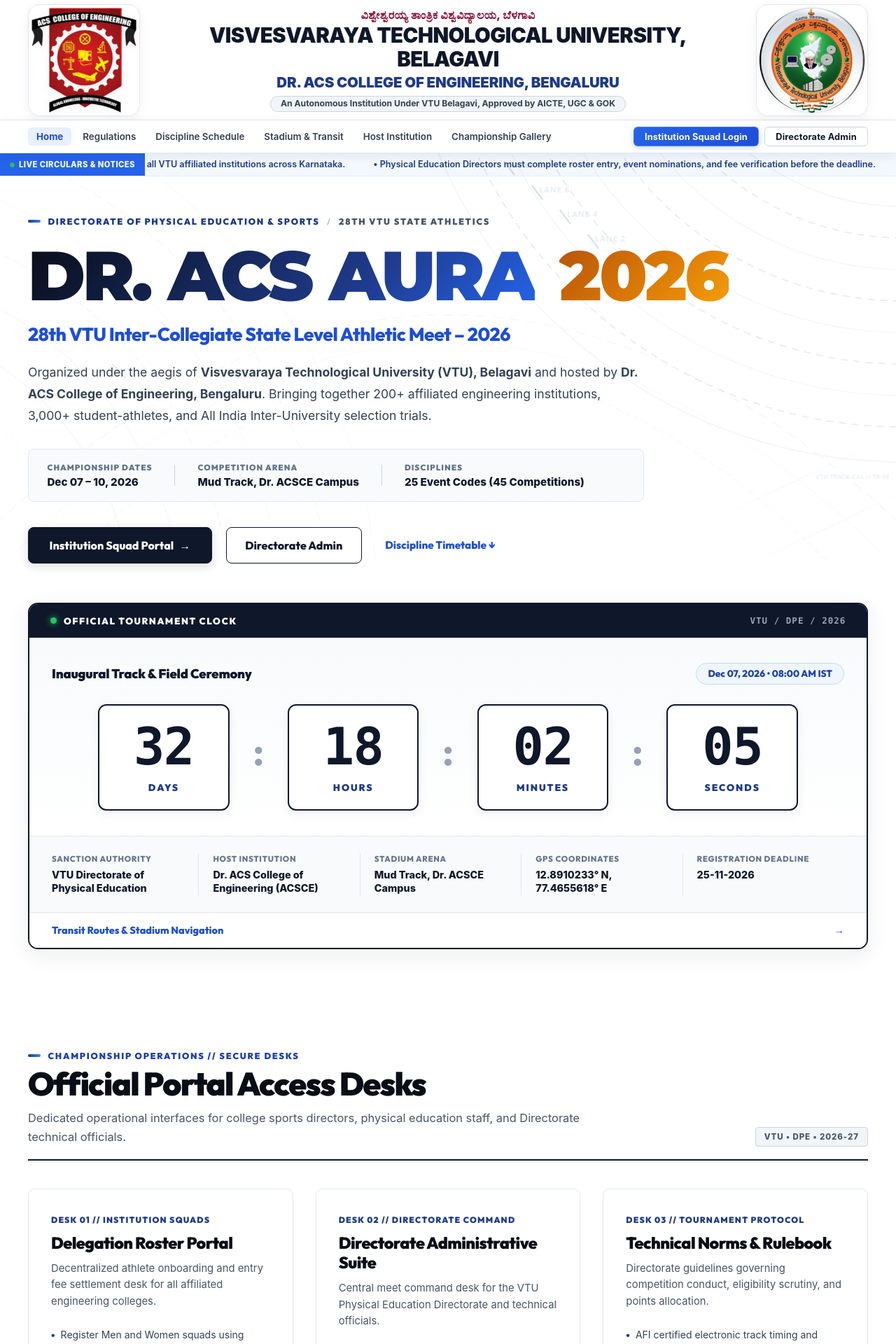
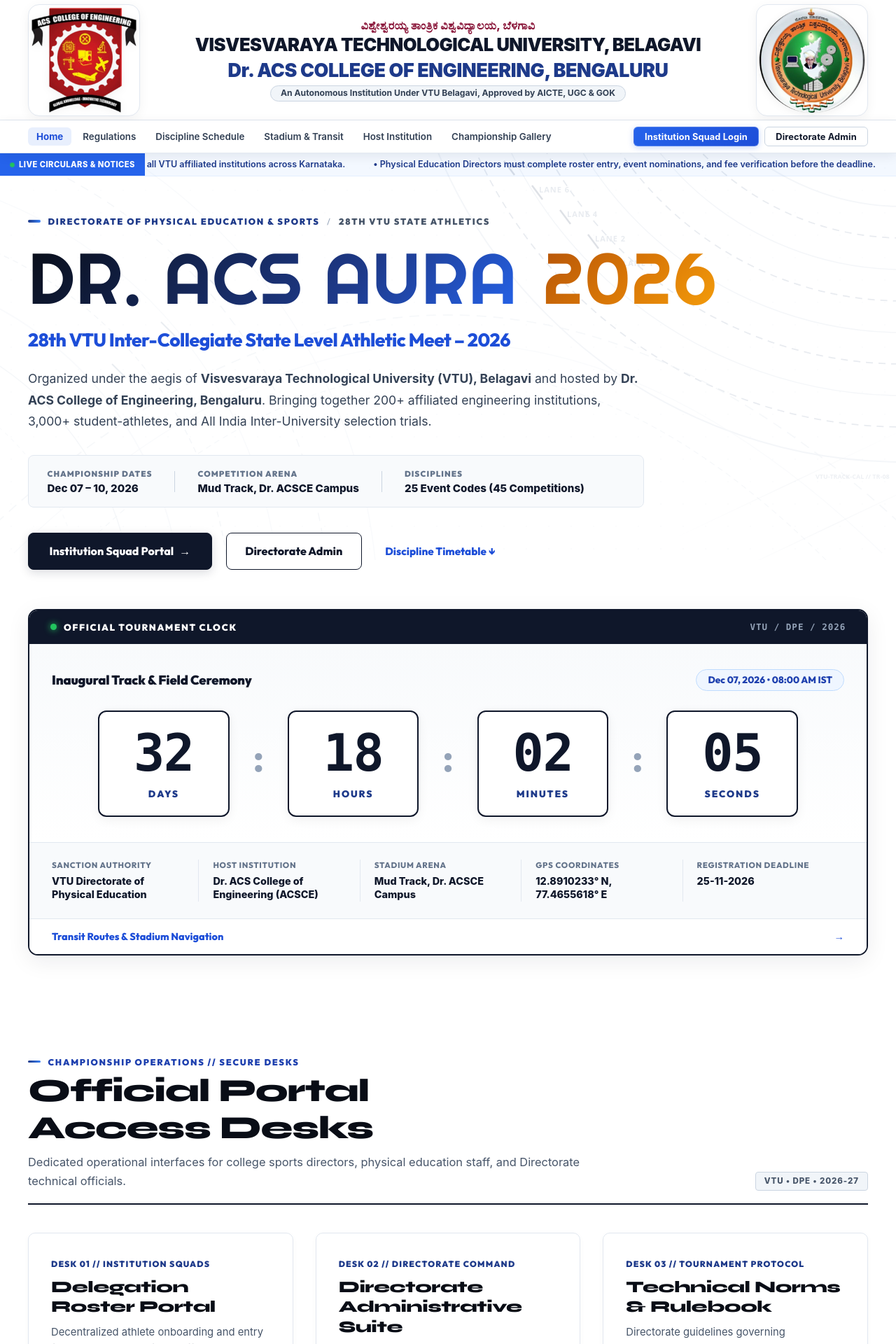
Before and after one commit to ganeshak11/vtu-athletics, a Next.js app in the folder frontend/web/: page / in a window 1280 px wide. Shown: the top 1920 px of the page at 70% size. Built offline with nearby package versions, Linux system fonts and the light colour scheme.

Commit message:
Apply curvy font to DR ACS AURA & section headings, and enlarge Dr ACS College title in banner

```diff
--- a/frontend/web/src/app/globals.css
+++ b/frontend/web/src/app/globals.css
@@ -1,4 +1,4 @@
-@import url('https://fonts.googleapis.com/css2?family=Outfit:wght@300;400;500;600;700;800;900&family=Inter:wght@400;500;600;700;800&family=Montserrat:ital,wght@0,800;0,900;1,900&display=swap');
+@import url('https://fonts.googleapis.com/css2?family=Righteous&family=Syne:wght@600;700;800&family=Outfit:wght@300;400;500;600;700;800;900&family=Inter:wght@400;500;600;700;800&display=swap');
 
 :root {
   /* Dignified University & Directorate Palette */
@@ -58,7 +58,9 @@
 
   --font-sans: 'Inter', 'Outfit', -apple-system, BlinkMacSystemFont, sans-serif;
   --font-display: 'Outfit', 'Inter', sans-serif;
-  --font-headline: 'Montserrat', 'Outfit', sans-serif;
+  --font-curvy: 'Righteous', 'Syne', cursive, sans-serif;
+  --font-heading-curvy: 'Syne', 'Outfit', sans-serif;
+  --font-headline: 'Righteous', 'Syne', cursive, sans-serif;
 }
 
 *, *::before, *::after {
--- a/frontend/web/src/app/home.css
+++ b/frontend/web/src/app/home.css
@@ -112,13 +112,12 @@
 }
 
 .hero-editorial-title {
-  font-family: var(--font-headline, 'Montserrat', 'Outfit', sans-serif);
-  font-size: clamp(3.4rem, 8vw, 6.2rem);
-  font-weight: 900;
-  line-height: 1.02;
-  letter-spacing: -0.04em;
-  margin: 0 0 1rem 0;
-  text-transform: uppercase;
+  font-family: var(--font-curvy, 'Righteous', 'Syne', cursive, sans-serif);
+  font-size: clamp(3.4rem, 8.2vw, 6.4rem);
+  font-weight: 400;
+  line-height: 1.05;
+  letter-spacing: 0.01em;
+  margin: 0 0 1.15rem 0;
   display: flex;
   flex-wrap: wrap;
   align-items: baseline;
@@ -127,20 +126,20 @@
 }
 
 .hero-title-brand {
-  font-family: var(--font-headline, 'Montserrat', 'Outfit', sans-serif);
+  font-family: inherit;
   font-size: 1em;
-  font-weight: 950;
+  font-weight: inherit;
   color: #090d16;
   background: linear-gradient(135deg, #090d16 0%, #1e3a8a 65%, #2563eb 100%);
   -webkit-background-clip: text;
   -webkit-text-fill-color: transparent;
-  letter-spacing: -0.04em;
+  letter-spacing: 0.01em;
 }
 
 .hero-title-year {
-  font-family: var(--font-headline, 'Montserrat', 'Outfit', sans-serif);
+  font-family: inherit;
   font-size: 1em; /* EXACT SAME MATCHING SIZE */
-  font-weight: 950;
+  font-weight: inherit;
   color: #b45309;
   background: linear-gradient(135deg, #b45309 0%, #d97706 50%, #f59e0b 100%);
   -webkit-background-clip: text;
@@ -150,7 +149,7 @@
   border: none;
   box-shadow: none;
   margin: 0;
-  letter-spacing: -0.03em;
+  letter-spacing: 0.01em;
 }
 
 .hero-edition-line {
@@ -531,12 +530,12 @@
 }
 
 .editorial-section-title {
-  font-family: var(--font-display, 'Outfit', 'Inter', sans-serif);
+  font-family: var(--font-heading-curvy, 'Syne', 'Outfit', sans-serif);
   font-size: clamp(2.1rem, 3.6vw, 3rem);
-  font-weight: 950;
+  font-weight: 800;
   color: #090d16;
-  letter-spacing: -0.035em;
-  line-height: 1.12;
+  letter-spacing: -0.025em;
+  line-height: 1.15;
   margin: 0 0 0.55rem 0;
   text-wrap: balance;
 }
@@ -620,13 +619,13 @@
 }
 
 .card-title {
-  font-family: var(--font-display, 'Outfit', 'Inter', sans-serif);
+  font-family: var(--font-heading-curvy, 'Syne', 'Outfit', sans-serif);
   font-size: 1.45rem;
-  font-weight: 900;
+  font-weight: 800;
   color: #090d16;
   margin: 0 0 0.65rem 0;
   line-height: 1.22;
-  letter-spacing: -0.025em;
+  letter-spacing: -0.02em;
 }
 
 .card-desc {
@@ -824,10 +823,12 @@
 }
 
 .transit-card-title {
+  font-family: var(--font-heading-curvy, 'Syne', 'Outfit', sans-serif);
   font-size: 1.35rem;
-  font-weight: 850;
+  font-weight: 800;
   color: #0f172a;
   margin: 0 0 1.25rem 0;
+  letter-spacing: -0.015em;
 }
 
 .transit-spec-list {
@@ -933,11 +934,13 @@
 }
 
 .transit-map-title {
+  font-family: var(--font-heading-curvy, 'Syne', 'Outfit', sans-serif);
   font-size: 1.2rem;
-  font-weight: 850;
+  font-weight: 800;
   color: #0f172a;
   margin: 0 0 0.25rem 0;
   line-height: 1.3;
+  letter-spacing: -0.015em;
 }
 
 .transit-map-address {
@@ -1442,10 +1445,12 @@
 }
 
 .host-vm-title {
+  font-family: var(--font-heading-curvy, 'Syne', 'Outfit', sans-serif);
   font-size: 1.15rem;
-  font-weight: 850;
+  font-weight: 800;
   color: #0f172a;
   margin: 0 0 0.85rem 0;
+  letter-spacing: -0.015em;
 }
 
 .host-vm-text {
@@ -1710,9 +1715,11 @@
 }
 
 .host-feature-title {
+  font-family: var(--font-heading-curvy, 'Syne', 'Outfit', sans-serif);
   font-size: 1.15rem;
-  font-weight: 850;
-  color: #0f172a;
+  font-weight: 800;
+  color: #0f172a;
+  letter-spacing: -0.015em;
 }
 
 .host-feature-list {
@@ -2044,11 +2051,13 @@
 }
 
 .poster-title {
+  font-family: var(--font-heading-curvy, 'Syne', 'Outfit', sans-serif);
   font-size: 1.15rem;
-  font-weight: 850;
+  font-weight: 800;
   color: #0f172a;
   margin: 0 0 0.35rem 0;
   line-height: 1.3;
+  letter-spacing: -0.015em;
 }
 
 .poster-subtitle {
@@ -2251,10 +2260,12 @@
 }
 
 .ranks-history-title {
+  font-family: var(--font-heading-curvy, 'Syne', 'Outfit', sans-serif);
   font-size: 1.3rem;
-  font-weight: 850;
+  font-weight: 800;
   color: #0f172a;
   margin: 0.35rem 0 0.5rem 0;
+  letter-spacing: -0.015em;
 }
 
 .ranks-history-desc {
--- a/frontend/web/src/components/layout/Navbar.css
+++ b/frontend/web/src/components/layout/Navbar.css
@@ -92,7 +92,7 @@
 }
 
 .univ-english-name {
-  font-size: clamp(1.45rem, 2.3vw, 2.15rem);
+  font-size: clamp(1rem, 2vw, 2.15rem);
   font-weight: 950;
   color: #0f172a;
   letter-spacing: -0.02em;
@@ -108,11 +108,11 @@
 }
 
 .univ-host-clg {
-  font-size: clamp(1.1rem, 1.6vw, 1.45rem);
-  font-weight: 900;
+  font-size: clamp(1.35rem, 2.1vw, 1.85rem);
+  font-weight: 950;
   color: #1e3a8a;
-  margin-top: 0.3rem;
-  letter-spacing: -0.01em;
+  margin-top: 0.35rem;
+  letter-spacing: -0.015em;
   line-height: 1.2;
 }
 
@@ -366,7 +366,8 @@
     font-size: 1.35rem;
   }
   .univ-host-clg {
-    font-size: 0.95rem;
+    font-size: 1.15rem;
+    font-weight: 950;
   }
   .univ-accreditation-pill {
     font-size: 0.7rem;
@@ -411,7 +412,8 @@
     line-height: 1.15;
   }
   .univ-host-clg {
-    font-size: 0.8rem;
+    font-size: 0.95rem;
+    font-weight: 950;
   }
   .univ-sub-state {
     font-size: 0.65rem;
@@ -468,7 +470,8 @@
     display: none;
   }
   .univ-host-clg {
-    font-size: 0.7rem;
+    font-size: 0.825rem;
+    font-weight: 950;
   }
   .univ-accreditation-pill {
     font-size: 0.58rem;
--- a/frontend/web/src/components/layout/OfficialBanner.tsx
+++ b/frontend/web/src/components/layout/OfficialBanner.tsx
@@ -31,11 +31,11 @@ export function OfficialBanner({ portalBadge }: Props) {
             VISVESVARAYA TECHNOLOGICAL UNIVERSITY, BELAGAVI
           </div>
           <div className="univ-host-clg">
-            DR. ACS COLLEGE OF ENGINEERING, BENGALURU
+            Dr. ACS COLLEGE OF ENGINEERING, BENGALURU
           </div>
           <div className="univ-accreditation-pill">
             An Autonomous Institution  Under VTU Belagavi, Approved by AICTE, UGC & GOK
-            </div>
+          </div>
           {portalBadge && (
             <div className="univ-meet-badge">
               {portalBadge}
```
